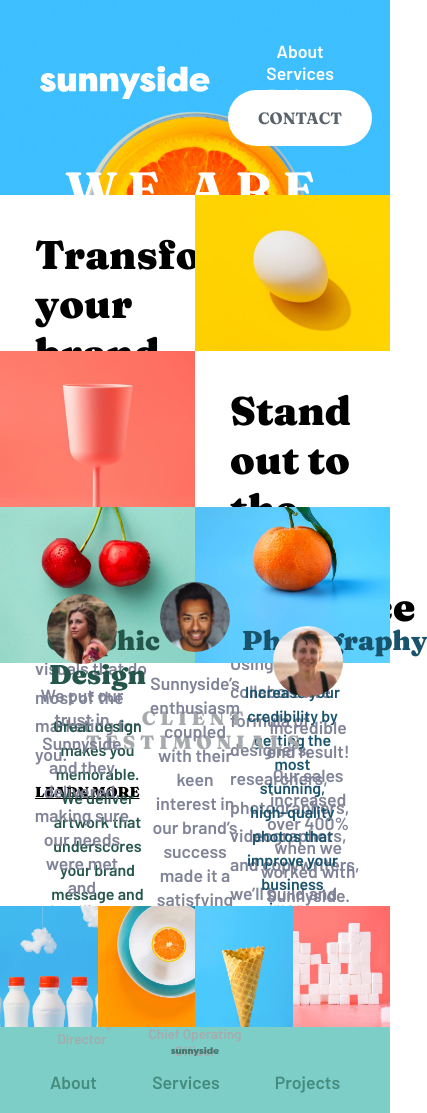
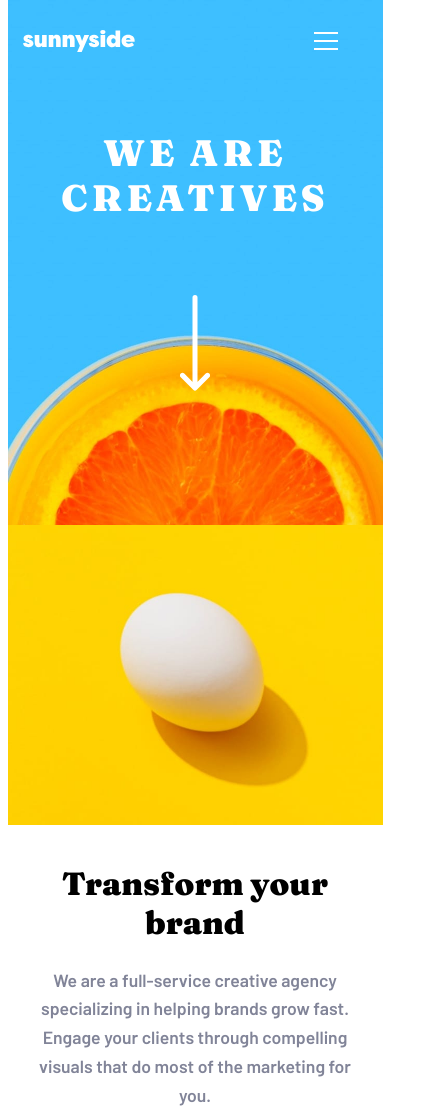
Before and after one commit to juliosam/sunnyside-agency-landing-page, a plain HTML site: page index.html in a window 390 px wide. Shown: the top 1113 px of the page, 427 px wide, since content can reach past the window. Drawn offline with Linux system fonts and the light colour scheme.

Commit message:
first functionality added

```diff
--- a/index.html
+++ b/index.html
@@ -23,6 +23,8 @@
     <!--  <img class="page-head__image" src="images/desktop/image-header.jpg">-->
       <nav class="page-head__navbar">
         <div class="page-head__logo"><img src="images/logo.svg"></div>
+        <a class="page-head__menu-icon"><img src="images/icon-hamburger.svg"></a>
+        <img class="page-head__menu-background-image" src="images/Method Draw Image.png">
         <ul class="page-head__menu">
           <li><a>About</a></li>
           <li><a>Services</a></li>
@@ -121,6 +123,6 @@
 
     </footer>
   </div>
-
+  <script src="js.js"></script>
 </body>
 </html>
--- /dev/null
+++ b/js.js
@@ -0,0 +1,13 @@
+let menubtn = document.querySelector('.page-head__menu-icon');
+
+let menumobile = document.querySelector('.page-head__menu');
+
+let menubackground = document.querySelector('.page-head__menu-background-image');
+
+
+menubtn.addEventListener('click', function(){
+
+    console.log('cloc') ;
+    menubackground.classList.add('pressed');
+    menumobile.classList.add('pressedto');
+})
--- a/style.css
+++ b/style.css
@@ -18,6 +18,7 @@
 
 body { margin: 0;}
 
+
 .page-head{
     width: 100%;
     height: 50vw;
@@ -27,10 +28,6 @@ body { margin: 0;}
     padding-top: 40px;
 }
 
-.page-head__image{
-    width: 100%;
-    position: absolute;
-}
 
 .page-head__navbar{
     width: calc(100% - 60px);
@@ -44,6 +41,12 @@ body { margin: 0;}
     width: 170px;
 }
 
+.page-head__menu-icon{
+    display: none;
+}
+
+.page-head__menu-background-image{display: none;}
+
 .page-head__menu{
     padding: 0;
     margin: 0;
@@ -56,7 +59,7 @@ body { margin: 0;}
     margin: 0 18px;
 }
 
-.page-head__menu li .page-head__menu-li-contact {
+.page-head__menu-li-contact {
     font-size: 1.02rem;
     color: var(--very-dark-grayish-blue);
     font-family: 'Fraunces';
@@ -240,3 +243,178 @@ body { margin: 0;}
     font-size: 1.1rem;
     margin: 0 14px;
 }
+
+@media(max-width:1150px){
+    .services >*{
+        padding: 21vw 12vw 5vw 12vw;
+    }
+
+}
+
+@media(max-width:1050px){
+    .services >*{
+        padding: 21vw 7vw 5vw 7vw;
+    }
+
+    .about-us__text{
+        padding: 5vw 5vw 5vw 5vw;
+    }
+
+}
+
+@media(max-width:950px){
+
+    body{
+        width: 100%;
+    }
+
+    .container{
+        width: 375px;
+        margin: 0 auto;}
+
+    .page-head{
+        height: 525px;
+        background-image: url(./images/mobile/image-header.jpg);
+        background-size: 100%;
+        padding-top: 30px;
+    }
+
+    .page-head__navbar{margin-left: 15px;}
+
+    .page-head__logo img{
+        width: 7rem;
+    }
+    .page-head__menu-icon{
+        display: inline;
+    }
+
+    .page-head__menu-background-image{
+         display: block;
+         position: absolute;
+         width: 294px;
+         height: 330px;
+         left: 40px;
+         top: 65px;
+         display: none;
+        }
+
+    .pressed{
+        display: block;
+    }
+
+    .page-head__menu{
+        position: absolute;
+        display: flex;
+        flex-direction: column;
+        justify-content: space-between;
+        height: 180px;
+        top: 150px;
+        left: 95px;
+        display: none;
+    }
+
+    .pressedto{
+        display: flex;
+    }
+
+    .page-head__menu li{color: var(--very-dark-desaturated-blue);}
+
+    .page-head__menu-li-contact{
+        margin-top: 30px;
+         background-color: var(--yellow);
+         color: black;
+        }
+
+    .page-head__slogan {
+        font-size: 2.3rem;
+        margin: 75px 0 75px 0;
+        letter-spacing: 0.25rem;
+        font-weight: 900;
+    }
+
+    .about-us{
+        height: 1450px;
+        text-align: center;
+    }
+
+    .about-us >*{
+        width: 100%;
+        height: 300px;
+        order: 2;
+    }
+
+    .about-us__img_first{ order: 1;}
+
+    .about-us__text{
+        height: 425px;
+    }
+
+    .about-us__text-title{
+        font-size: 2rem;
+        margin: 1.2rem 0 1.5rem 0;
+    }
+
+    .about-us__text-paragraph{
+        margin-bottom: 1.5rem;
+    }
+
+    .services{
+        flex-wrap: wrap;
+        height: 1200px;
+    }
+
+    .services>*{
+        width: 100%;
+        padding: 375px 22px 19px 22px;
+    }
+
+    .services__service-1{
+        background-image: url(./images/mobile/image-graphic-design.jpg);
+        height: 600px;
+    }
+
+    .services__service-2{
+        background-image: url(./images/mobile/image-photography.jpg);
+        height: 600px;
+    }
+
+    .testimonials{
+        height: 1080px;
+        margin-bottom: 10px;
+    }
+
+    .testimonials__title{
+        margin: 40px 0 40px 0;
+        font-size: 0.92rem;
+    }
+
+    .testimonials__card{
+        width: 100%;
+        height: 262px;
+        margin-bottom: 50px;
+    }
+
+    .testimonials__testimony{
+        line-height: 1.8rem;
+        margin:25px 0 25px 0;
+    }
+
+    .mosaic>*{
+        width: 50%;
+        height: 210px;}
+
+    .page-foot{
+        height: 320px;
+    }
+
+    .page-foot__logo img{
+        width: 160px;
+        margin: 65px 0 35px 0;
+    }
+
+    .page-foot__social{
+        margin-top: 80px ;
+    }
+
+
+}
```
Also changed, not shown: images/Method Draw Image.png (added), images/dialog.svg (added).
